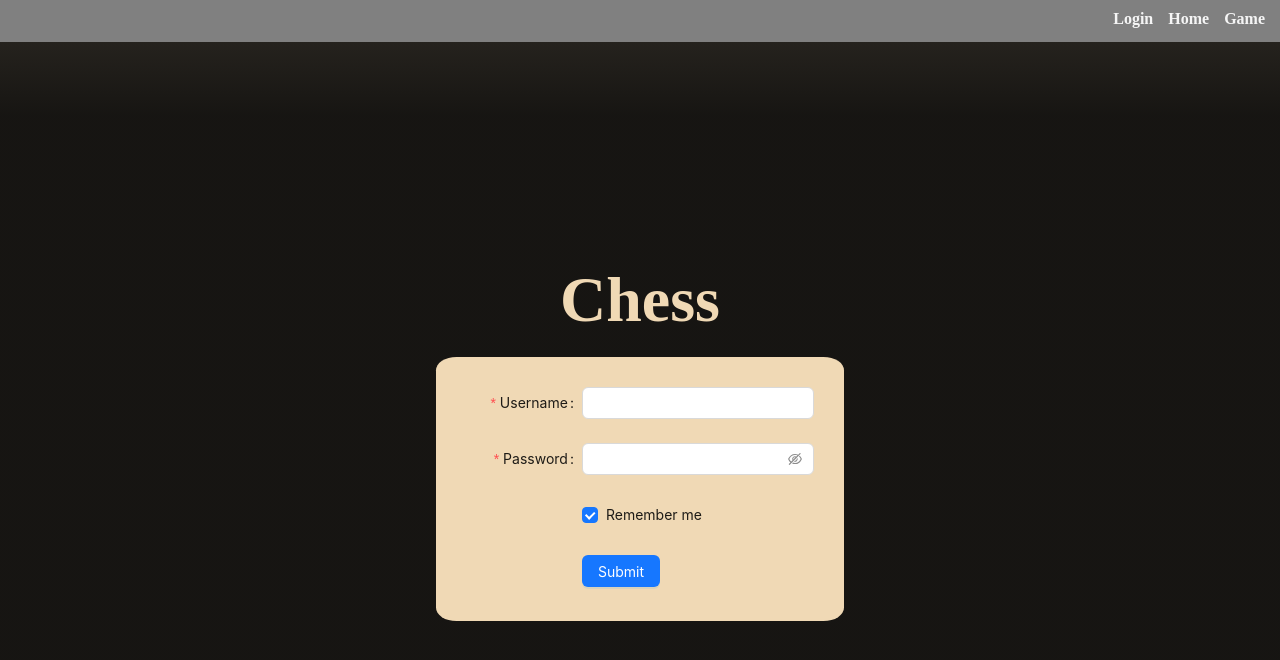
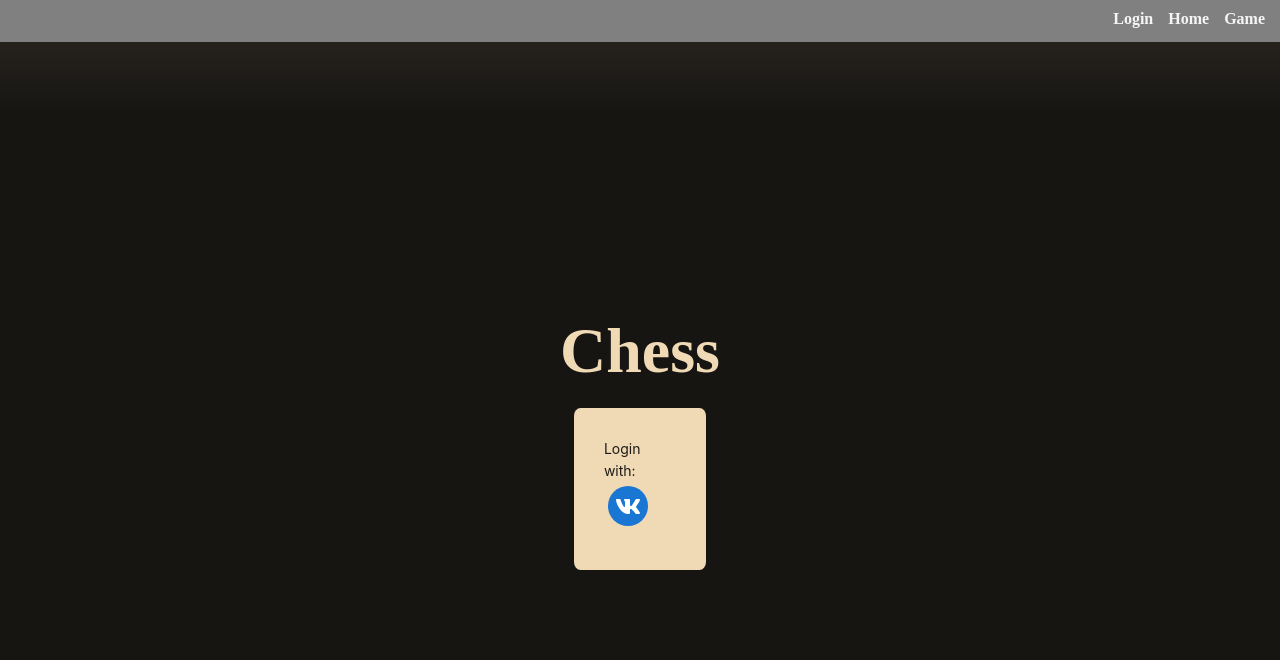
Before and after one commit to Duzhinsky/chess, a React (Create React App) app in the folder ui/: page /auth in a window 1280 px wide. Shown: the top 660 px of the page. Built offline with nearby package versions, Linux system fonts and the light colour scheme.

Commit message:
auth page done

```diff
--- a/ui/src/API/authApi.ts
+++ b/ui/src/API/authApi.ts
@@ -1,6 +1,5 @@
 import { fetchBaseQuery } from "@reduxjs/toolkit/query/react"
 import { createApi } from "@reduxjs/toolkit/dist/query/react/"
-import { LoginRequest } from "../models"
 
 export const authApi = createApi({
   reducerPath: "authApi",
--- a/ui/src/pages/Auth.tsx
+++ b/ui/src/pages/Auth.tsx
@@ -2,6 +2,7 @@ import { Input, Checkbox, Button, Form } from "antd"
 import { FC } from "react"
 import { useLoginMutation } from "../API/authApi"
 import { LoginRequest } from "../models"
+import vk_icon from "../icons/vk.svg"
 
 const Auth: FC = () => {
   const [login] = useLoginMutation()
@@ -37,33 +38,16 @@ const Auth: FC = () => {
         className="auth white"
       >
         <Form.Item
-          label="Username"
-          name="username"
-          rules={[{ required: true, message: "Please input your username!" }]}
+          style={{
+            display: "flex",
+            justifyContent: "center",
+            flexDirection: "column",
+          }}
         >
-          <Input />
-        </Form.Item>
-
-        <Form.Item
-          label="Password"
-          name="password"
-          rules={[{ required: true, message: "Please input your password!" }]}
-        >
-          <Input.Password />
-        </Form.Item>
-
-        <Form.Item
-          name="remember"
-          valuePropName="checked"
-          wrapperCol={{ offset: 8, span: 16 }}
-        >
-          <Checkbox>Remember me</Checkbox>
-        </Form.Item>
-
-        <Form.Item wrapperCol={{ offset: 8, span: 16 }}>
-          <Button type="primary" htmlType="submit">
-            Submit
-          </Button>
+          <div>Login with:</div>
+          <a href="https://www.youtube.com/watch?v=dQw4w9WgXcQ">
+            <img src={vk_icon} alt="auth with vk" />
+          </a>
         </Form.Item>
       </Form>
     </div>
--- a/ui/src/store/index.ts
+++ b/ui/src/store/index.ts
@@ -13,6 +13,7 @@ export const store = configureStore({
     [chessApi.reducerPath]: chessApi.reducer,
     [modalSlice.name]: modalSlice.reducer,
     [turningSlice.name]: turningSlice.reducer,
+    [authApi.reducerPath]: authApi.reducer,
   },
   middleware: (gdm) => gdm().concat(chessApi.middleware, authApi.middleware),
 })
```
Also changed, not shown: ui/src/icons/vk.svg (added).
